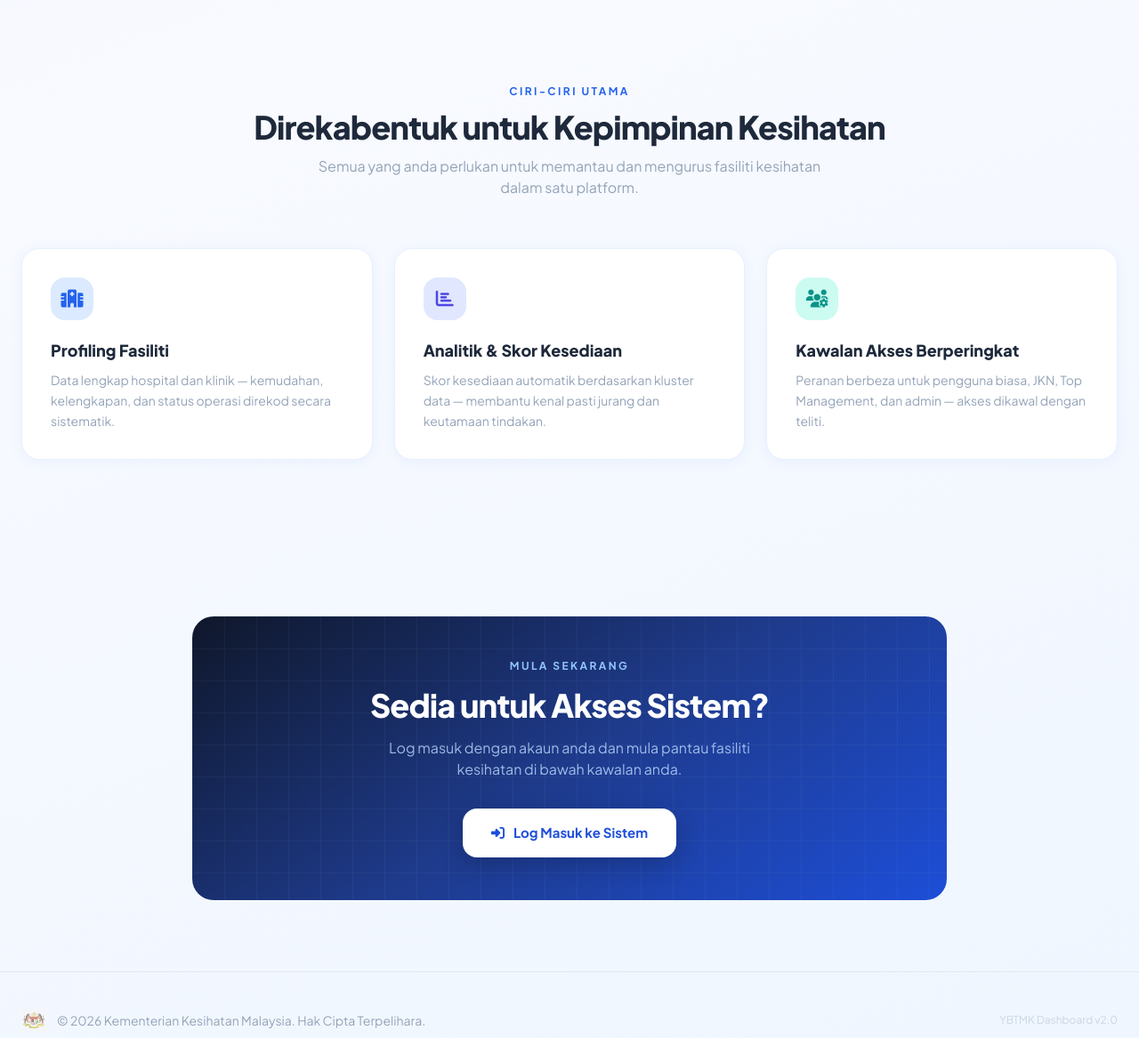
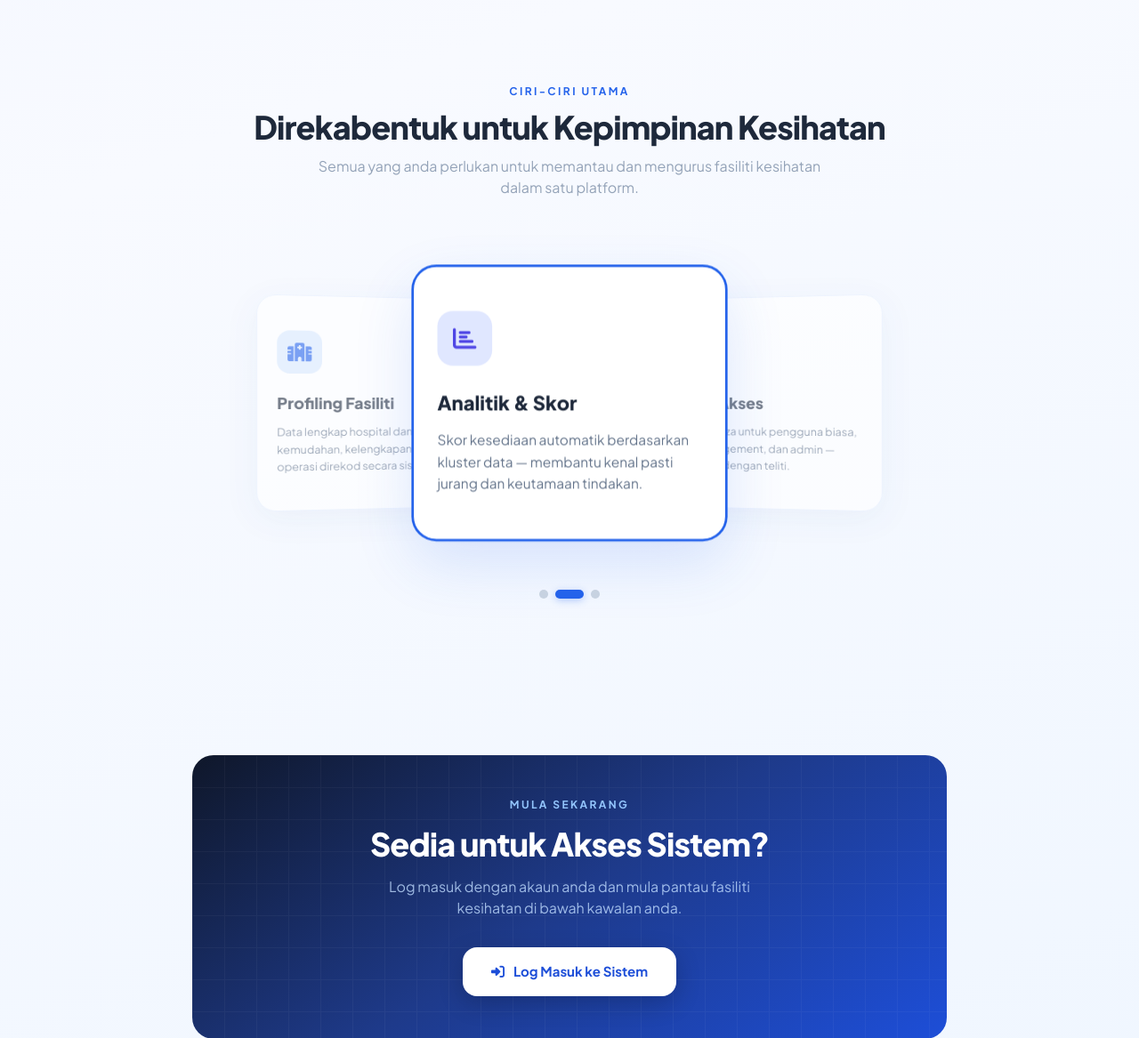
Before and after one commit to rashidiasri03/ybtmk-project, a Django app: page / in a window 1280 px wide. Shown: the part 801-1968 px from the top of the page at 89% size. Run offline with Django 5.2, Linux system fonts and the light colour scheme; some libraries are stand-ins or nearby versions.

Commit message:
Baiki landing page

```diff
--- a/home/templates/home/landing.html
+++ b/home/templates/home/landing.html
@@ -60,19 +60,97 @@
     .btn-primary:hover { transform: translateY(-2px); box-shadow: 0 10px 32px rgba(37,99,235,0.4); filter: brightness(1.06); }
     .btn-primary:active { transform: translateY(0); }
 
+    /* ══════════ COVERFLOW CAROUSEL ══════════ */
+    .features-carousel {
+      position: relative;
+      width: 100%;
+      max-width: 1000px;
+      margin: 0 auto;
+      display: flex;
+      justify-content: center;
+      align-items: center;
+      perspective: 1000px; /* Kedalaman 3D */
+      padding: 40px 0;
+      height: 380px;
+    }
+
     .feature-card {
+      position: absolute;
+      width: 320px;
+      height: 280px;
       background: #fff;
       border: 1.5px solid #e8f0fe;
+      border-radius: 24px;
+      padding: 32px 24px;
+      box-shadow: 0 10px 40px rgba(30,58,138,0.08);
+      transition: all 0.5s cubic-bezier(0.25, 1, 0.5, 1);
+      cursor: pointer;
+      display: flex;
+      flex-direction: column;
+      justify-content: center;
+      text-align: left;
+    }
+
+    /* Kad Aktif (Tengah) */
+    .feature-card.active {
+      transform: translateX(0) scale(1.1);
+      z-index: 10;
+      opacity: 1;
+      border-color: #2563eb;
+      box-shadow: 0 24px 60px rgba(37,99,235,0.15), 0 0 0 1.5px #2563eb;
+    }
+
+    /* Kad Kiri */
+    .feature-card.prev {
+      transform: translateX(-65%) scale(0.85) rotateY(10deg);
+      z-index: 5;
+      opacity: 0.6;
+    }
+
+    /* Kad Kanan */
+    .feature-card.next {
+      transform: translateX(65%) scale(0.85) rotateY(-10deg);
+      z-index: 5;
+      opacity: 0.6;
+    }
+
+    /* Hover effect untuk kad yang tidak aktif */
+    .feature-card:not(.active):hover {
+      opacity: 0.9;
+    }
+
+    /* Indicators (Dots) */
+    .carousel-indicators {
+      display: flex;
+      justify-content: center;
+      gap: 8px;
+      margin-top: 20px;
+    }
+    .carousel-dot {
+      width: 10px;
+      height: 10px;
       border-radius: 20px;
-      box-shadow: 0 2px 16px rgba(37,99,235,0.06);
-      transition: all 0.25s;
+      background: #cbd5e1;
+      cursor: pointer;
+      transition: all 0.3s ease;
     }
-    .feature-card:hover { transform: translateY(-4px); box-shadow: 0 12px 32px rgba(37,99,235,0.12); border-color: #bfdbfe; }
+    .carousel-dot.active {
+      width: 32px;
+      background: #2563eb;
+      box-shadow: 0 2px 8px rgba(37,99,235,0.3);
+    }
 
-    .stat-card {
-      background: linear-gradient(145deg, #fff, #f0f7ff);
-      border: 1.5px solid #dbeafe;
-      border-radius: 20px;
+    /* Mobile Responsive Adjustments */
+    @media (max-width: 768px) {
+      .features-carousel { height: 320px; }
+      .feature-card { width: 280px; height: 260px; padding: 24px 20px; }
+      .feature-card.prev { transform: translateX(-50%) scale(0.8); opacity: 0.4; }
+      .feature-card.next { transform: translateX(50%) scale(0.8); opacity: 0.4; }
+    }
+    @media (max-width: 480px) {
+      .feature-card.prev { transform: translateX(-40%) scale(0.75); opacity: 0; pointer-events: none; }
+      .feature-card.next { transform: translateX(40%) scale(0.75); opacity: 0; pointer-events: none; }
+      .feature-card.active { transform: translateX(0) scale(1); }
     }
   </style>
 </head>
@@ -95,19 +173,15 @@
       <a href="{% url 'login' %}"
          class="btn-primary text-white text-sm font-bold px-5 py-2.5 rounded-xl flex items-center gap-2">
         <i class="fas fa-sign-in-alt text-xs"></i>
-        Log Masuk
+        <span class="hidden sm:inline">Log Masuk</span>
       </a>
     </div>
   </nav>
 
   <!-- ══════════ HERO ══════════ -->
   <section class="min-h-screen pt-28 pb-20 flex items-center relative overflow-hidden">
-
-    <!-- Background blobs -->
-    <div class="absolute -top-32 -right-32 w-[600px] h-[600px] rounded-full pointer-events-none"
-         style="background: radial-gradient(circle, rgba(37,99,235,0.06), transparent 70%);"></div>
-    <div class="absolute bottom-0 -left-24 w-[500px] h-[500px] rounded-full pointer-events-none"
-         style="background: radial-gradient(circle, rgba(99,102,241,0.05), transparent 70%);"></div>
+    <div class="absolute -top-32 -right-32 w-[600px] h-[600px] rounded-full pointer-events-none" style="background: radial-gradient(circle, rgba(37,99,235,0.06), transparent 70%);"></div>
+    <div class="absolute bottom-0 -left-24 w-[500px] h-[500px] rounded-full pointer-events-none" style="background: radial-gradient(circle, rgba(99,102,241,0.05), transparent 70%);"></div>
 
     <div class="max-w-7xl mx-auto w-full px-6">
       <div class="grid grid-cols-1 lg:grid-cols-2 gap-16 items-center">
@@ -122,7 +196,6 @@
           <h1 class="fade-up-2 text-[2.8rem] md:text-[3.4rem] font-extrabold leading-[1.1] tracking-tight text-slate-900 mb-5">
             Timbalan Menteri Kesihatan<br>
             <span class="shimmer-text">Papan Pemuka Analitik Fasiliti Kesihatan</span><br>
-            <span class="text-slate-700"></span>
           </h1>
 
           <p class="fade-up-3 text-slate-500 text-lg leading-relaxed max-w-lg mb-8">
@@ -130,13 +203,11 @@
           </p>
 
           <div class="fade-up-4 flex flex-col sm:flex-row gap-3">
-            <a href="{% url 'login' %}"
-               class="btn-primary text-white font-bold px-8 py-4 rounded-2xl flex items-center justify-center gap-2.5 text-[15px]">
+            <a href="{% url 'login' %}" class="btn-primary text-white font-bold px-8 py-4 rounded-2xl flex items-center justify-center gap-2.5 text-[15px]">
               <i class="fas fa-sign-in-alt"></i>
               Akses Sistem
             </a>
-            <a href="#features"
-               class="flex items-center justify-center gap-2 px-8 py-4 rounded-2xl border-2 border-slate-200 bg-white hover:bg-slate-50 text-slate-600 hover:text-slate-800 font-semibold text-[15px] transition-all duration-200">
+            <a href="#features" class="flex items-center justify-center gap-2 px-8 py-4 rounded-2xl border-2 border-slate-200 bg-white hover:bg-slate-50 text-slate-600 hover:text-slate-800 font-semibold text-[15px] transition-all duration-200">
               <i class="fas fa-info-circle text-blue-400"></i>
               Ketahui Lebih Lanjut
             </a>
@@ -146,16 +217,10 @@
         <!-- Right: YBTMK Photo -->
         <div class="flex items-center justify-center fade-up-3">
           <div class="relative">
-            <!-- Glow ring -->
-            <div class="absolute -inset-4 rounded-3xl pointer-events-none"
-                 style="background: radial-gradient(circle, rgba(37,99,235,0.12), transparent 70%);"></div>
-            <div class="float-img relative rounded-3xl overflow-hidden shadow-2xl border-2 border-white"
-                 style="box-shadow: 0 24px 64px rgba(37,99,235,0.18);">
-              <img src="{% static 'home/images/ybtmk_profile.jpeg' %}" alt="YBTMK"
-                   class="w-full max-w-sm h-auto object-cover"
-                   onerror="this.style.display='none'">
+            <div class="absolute -inset-4 rounded-3xl pointer-events-none" style="background: radial-gradient(circle, rgba(37,99,235,0.12), transparent 70%);"></div>
+            <div class="float-img relative rounded-3xl overflow-hidden shadow-2xl border-2 border-white" style="box-shadow: 0 24px 64px rgba(37,99,235,0.18);">
+              <img src="{% static 'home/images/ybtmk_profile.jpeg' %}" alt="YBTMK" class="w-full max-w-sm h-auto object-cover" onerror="this.style.display='none'">
             </div>
-            <!-- Badge -->
           </div>
         </div>
 
@@ -163,11 +228,11 @@
     </div>
   </section>
 
-  <!-- ══════════ FEATURES ══════════ -->
-  <section id="features" class="py-24 relative">
-    <div class="max-w-7xl mx-auto px-6">
+  <!-- ══════════ FEATURES (Coverflow Carousel) ══════════ -->
+  <section id="features" class="py-24 relative overflow-hidden">
+    <div class="max-w-7xl mx-auto px-4">
 
-      <div class="text-center mb-14">
+      <div class="text-center mb-10">
         <p class="text-blue-600 text-xs font-bold tracking-[0.2em] uppercase mb-3">Ciri-Ciri Utama</p>
         <h2 class="text-3xl md:text-4xl font-extrabold text-slate-800 tracking-tight mb-3">
           Direkabentuk untuk Kepimpinan Kesihatan
@@ -175,44 +240,51 @@
         <p class="text-slate-400 text-base max-w-xl mx-auto">Semua yang anda perlukan untuk memantau dan mengurus fasiliti kesihatan dalam satu platform.</p>
       </div>
 
-      <div class="grid grid-cols-1 md:grid-cols-3 gap-6">
+      <!-- Carousel Wrapper -->
+      <div class="features-carousel" id="coverflow">
 
-        <div class="feature-card p-8">
-          <div class="w-12 h-12 rounded-2xl bg-blue-100 flex items-center justify-center mb-5">
-            <i class="fas fa-hospital-alt text-blue-600 text-xl"></i>
+        <!-- Card 1 -->
+        <div class="feature-card" data-index="0" onclick="updateCarousel(0)">
+          <div class="w-14 h-14 rounded-2xl bg-blue-100 flex items-center justify-center mb-6 shrink-0">
+            <i class="fas fa-hospital-alt text-blue-600 text-2xl"></i>
           </div>
-          <h3 class="text-slate-800 font-extrabold text-lg mb-2">Profiling Fasiliti</h3>
-          <p class="text-slate-400 text-sm leading-relaxed">Data lengkap hospital dan klinik — kemudahan, kelengkapan, dan status operasi direkod secara sistematik.</p>
+          <h3 class="text-slate-800 font-extrabold text-xl mb-3">Profiling Fasiliti</h3>
+          <p class="text-slate-500 text-sm leading-relaxed">Data lengkap hospital dan klinik — kemudahan, kelengkapan, dan status operasi direkod secara sistematik.</p>
         </div>
 
-        <div class="feature-card p-8">
-          <div class="w-12 h-12 rounded-2xl bg-indigo-100 flex items-center justify-center mb-5">
-            <i class="fas fa-chart-bar text-indigo-600 text-xl"></i>
+        <!-- Card 2 -->
+        <div class="feature-card" data-index="1" onclick="updateCarousel(1)">
+          <div class="w-14 h-14 rounded-2xl bg-indigo-100 flex items-center justify-center mb-6 shrink-0">
+            <i class="fas fa-chart-bar text-indigo-600 text-2xl"></i>
           </div>
-          <h3 class="text-slate-800 font-extrabold text-lg mb-2">Analitik & Skor Kesediaan</h3>
-          <p class="text-slate-400 text-sm leading-relaxed">Skor kesediaan automatik berdasarkan kluster data — membantu kenal pasti jurang dan keutamaan tindakan.</p>
+          <h3 class="text-slate-800 font-extrabold text-xl mb-3">Analitik & Skor</h3>
+          <p class="text-slate-500 text-sm leading-relaxed">Skor kesediaan automatik berdasarkan kluster data — membantu kenal pasti jurang dan keutamaan tindakan.</p>
         </div>
 
-        <div class="feature-card p-8">
-          <div class="w-12 h-12 rounded-2xl bg-teal-100 flex items-center justify-center mb-5">
-            <i class="fas fa-users-cog text-teal-600 text-xl"></i>
+        <!-- Card 3 -->
+        <div class="feature-card" data-index="2" onclick="updateCarousel(2)">
+          <div class="w-14 h-14 rounded-2xl bg-teal-100 flex items-center justify-center mb-6 shrink-0">
+            <i class="fas fa-users-cog text-teal-600 text-2xl"></i>
           </div>
-          <h3 class="text-slate-800 font-extrabold text-lg mb-2">Kawalan Akses Berperingkat</h3>
-          <p class="text-slate-400 text-sm leading-relaxed">Peranan berbeza untuk pengguna biasa, JKN, Top Management, dan admin — akses dikawal dengan teliti.</p>
+          <h3 class="text-slate-800 font-extrabold text-xl mb-3">Kawalan Akses</h3>
+          <p class="text-slate-500 text-sm leading-relaxed">Peranan berbeza untuk pengguna biasa, JKN, Top Management, dan admin — akses dikawal dengan teliti.</p>
         </div>
 
       </div>
+
+      <!-- Carousel Indicators -->
+      <div class="carousel-indicators" id="carousel-indicators">
+        <!-- Dots will be injected via JS -->
+      </div>
+
     </div>
   </section>
 
   <!-- ══════════ CTA ══════════ -->
   <section class="py-20">
     <div class="max-w-4xl mx-auto px-6">
-      <div class="rounded-3xl overflow-hidden relative p-12 text-center"
-           style="background: linear-gradient(145deg, #0f172a 0%, #1e3a8a 50%, #1d4ed8 100%);">
-        <!-- Grid overlay -->
-        <div class="absolute inset-0 opacity-[0.04]"
-             style="background-image:linear-gradient(rgba(255,255,255,1) 1px,transparent 1px),linear-gradient(90deg,rgba(255,255,255,1) 1px,transparent 1px);background-size:36px 36px;"></div>
+      <div class="rounded-3xl overflow-hidden relative p-12 text-center" style="background: linear-gradient(145deg, #0f172a 0%, #1e3a8a 50%, #1d4ed8 100%);">
+        <div class="absolute inset-0 opacity-[0.04]" style="background-image:linear-gradient(rgba(255,255,255,1) 1px,transparent 1px),linear-gradient(90deg,rgba(255,255,255,1) 1px,transparent 1px);background-size:36px 36px;"></div>
         <div class="relative z-10">
           <p class="text-blue-300 text-xs font-bold tracking-[0.2em] uppercase mb-4">Mula Sekarang</p>
           <h2 class="text-white font-extrabold text-3xl md:text-4xl tracking-tight mb-4">
@@ -221,9 +293,7 @@
           <p class="text-blue-200 text-base opacity-80 max-w-md mx-auto mb-8">
             Log masuk dengan akaun anda dan mula pantau fasiliti kesihatan di bawah kawalan anda.
           </p>
-          <a href="{% url 'login' %}"
-             class="inline-flex items-center gap-2.5 bg-white text-blue-700 hover:bg-blue-50 font-bold px-8 py-4 rounded-2xl transition-all duration-200 text-[15px]"
-             style="box-shadow: 0 8px 28px rgba(0,0,0,0.2);">
+          <a href="{% url 'login' %}" class="inline-flex items-center gap-2.5 bg-white text-blue-700 hover:bg-blue-50 font-bold px-8 py-4 rounded-2xl transition-all duration-200 text-[15px]" style="box-shadow: 0 8px 28px rgba(0,0,0,0.2);">
             <i class="fas fa-sign-in-alt"></i>
             Log Masuk ke Sistem
           </a>
@@ -237,11 +307,65 @@
     <div class="max-w-7xl mx-auto px-6 flex flex-col sm:flex-row items-center justify-between gap-4">
       <div class="flex items-center gap-3">
         <img src="{% static 'home/images/jata negara.png' %}" alt="KKM" class="w-7 h-7 object-contain opacity-50">
-        <p class="text-slate-400 text-sm">&copy; 2026 Kementerian Kesihatan Malaysia. Hak Cipta Terpelihara.</p>
+        <p class="text-slate-400 text-sm">&copy; {% now "Y" %} Kementerian Kesihatan Malaysia. Hak Cipta Terpelihara.</p>
       </div>
       <p class="text-slate-300 text-xs">YBTMK Dashboard v2.0</p>
     </div>
   </footer>
 
+  <!-- ══════════ SCRIPT COVERFLOW ══════════ -->
+  <script>
+    document.addEventListener("DOMContentLoaded", function() {
+      const cards = document.querySelectorAll('.feature-card');
+      const indicatorsContainer = document.getElementById('carousel-indicators');
+      let currentIndex = 1; // Mula dengan kad tengah (index 1)
+
+      // Cipta dots berdasarkan bilangan kad
+      cards.forEach((_, index) => {
+        const dot = document.createElement('div');
+        dot.classList.add('carousel-dot');
+        if (index === currentIndex) dot.classList.add('active');
+        dot.addEventListener('click', () => updateCarousel(index));
+        indicatorsContainer.appendChild(dot);
+      });
+
+      const dots = document.querySelectorAll('.carousel-dot');
+
+      // Fungsi kemaskini posisi kad & dot
+      window.updateCarousel = function(index) {
+        currentIndex = index;
+
+        cards.forEach((card, i) => {
+          // Buang kelas lama
+          card.classList.remove('active', 'prev', 'next');
+          dots[i].classList.remove('active');
+
+          if (i === currentIndex) {
+            card.classList.add('active');
+            dots[i].classList.add('active');
+          } else if (i === currentIndex - 1 || (currentIndex === 0 && i === cards.length - 1)) {
+            // Kad Kiri (menyokong gelung jika perlu, walau di sini ada 3 kad)
+            card.classList.add('prev');
+          } else if (i === currentIndex + 1 || (currentIndex === cards.length - 1 && i === 0)) {
+            // Kad Kanan
+            card.classList.add('next');
+          } else {
+            // Jika lebih dari 3 kad (disembunyikan di luar skrin)
+            card.style.opacity = '0';
+            card.style.pointerEvents = 'none';
+          }
+        });
+      }
+
+      // Initialize paparan pertama
+      updateCarousel(currentIndex);
+
+      // Auto-slide setiap 5 saat (pilihan - boleh buang jika nak statik)
+      setInterval(() => {
+        let nextIndex = (currentIndex + 1) % cards.length;
+        updateCarousel(nextIndex);
+      }, 5000);
+    });
+  </script>
 </body>
 </html>
```
